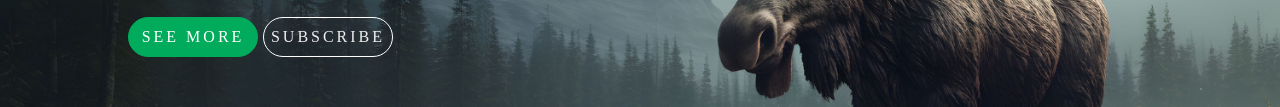
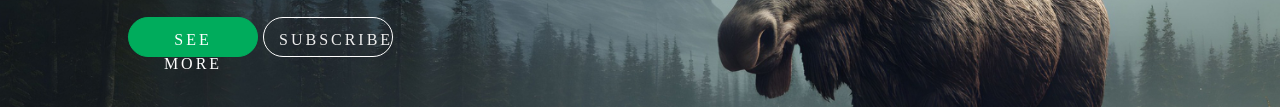
Before and after one commit to Lao-Tam/Theme-LT, a plain HTML site: page index.html in a window 1280 px wide. Shown: the part 286-393 px from the top of the page. Drawn offline with Linux system fonts and the light colour scheme; a web font is replaced by a local one.

Commit message:
Update style.css

```diff
--- a/css/style.css
+++ b/css/style.css
@@ -237,7 +237,6 @@ a {
     grid-template-rows: 40px;
     gap: 5px;
     margin-top: 20px;
-    font-size: 1rem;
 }
 
 .carousel .list .item .buttons button {
@@ -246,8 +245,9 @@ a {
     background-color: #00ac5c;
     letter-spacing: 3px;
     font-family: Poppins;
-    font-weight: 500;
     color: var(--bg-white);
+    font-size: 1rem;
+    padding: 10px 15px;
 }
 
 .carousel .list .item .buttons button:nth-child(2) {
```
